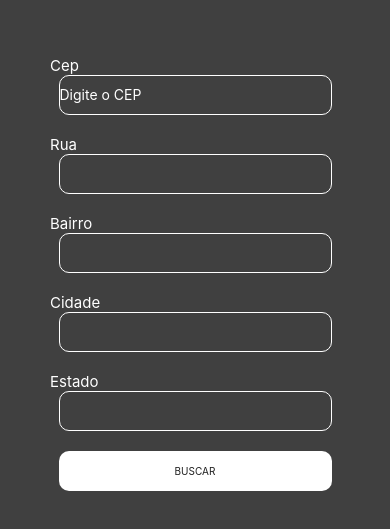
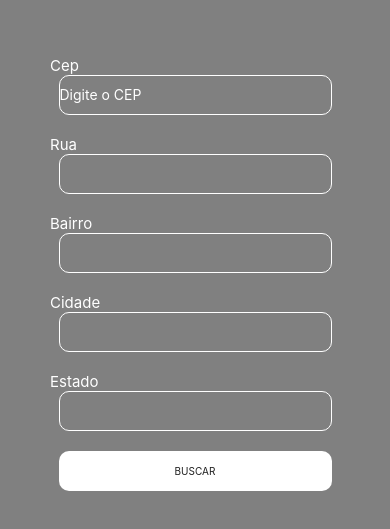
Before and after one commit to Danrhy/BuscaCep, a React Native app: screen / in a window 390 px wide. Shown: the part 159-688 px from the top of the page. Built offline with nearby package versions, Linux system fonts and the light colour scheme.

Commit message:
Alteração na cor novamente no Container

```diff
--- a/components/container.js
+++ b/components/container.js
@@ -18,7 +18,7 @@ cont:{
     flex:1,
 justifyContent:"center",
 alignItems:"center",
-backgroundColor:"#404040",
+backgroundColor:"#808080",
 
 
 
```
